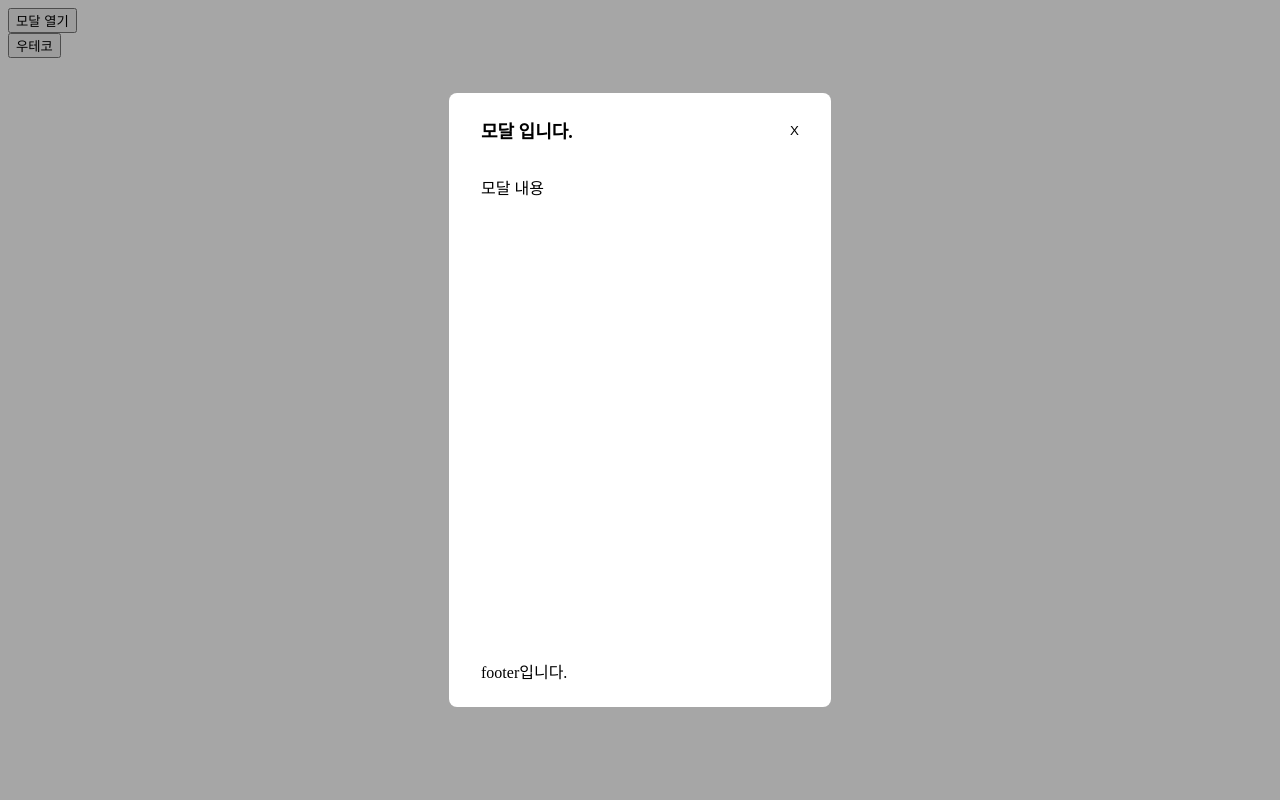
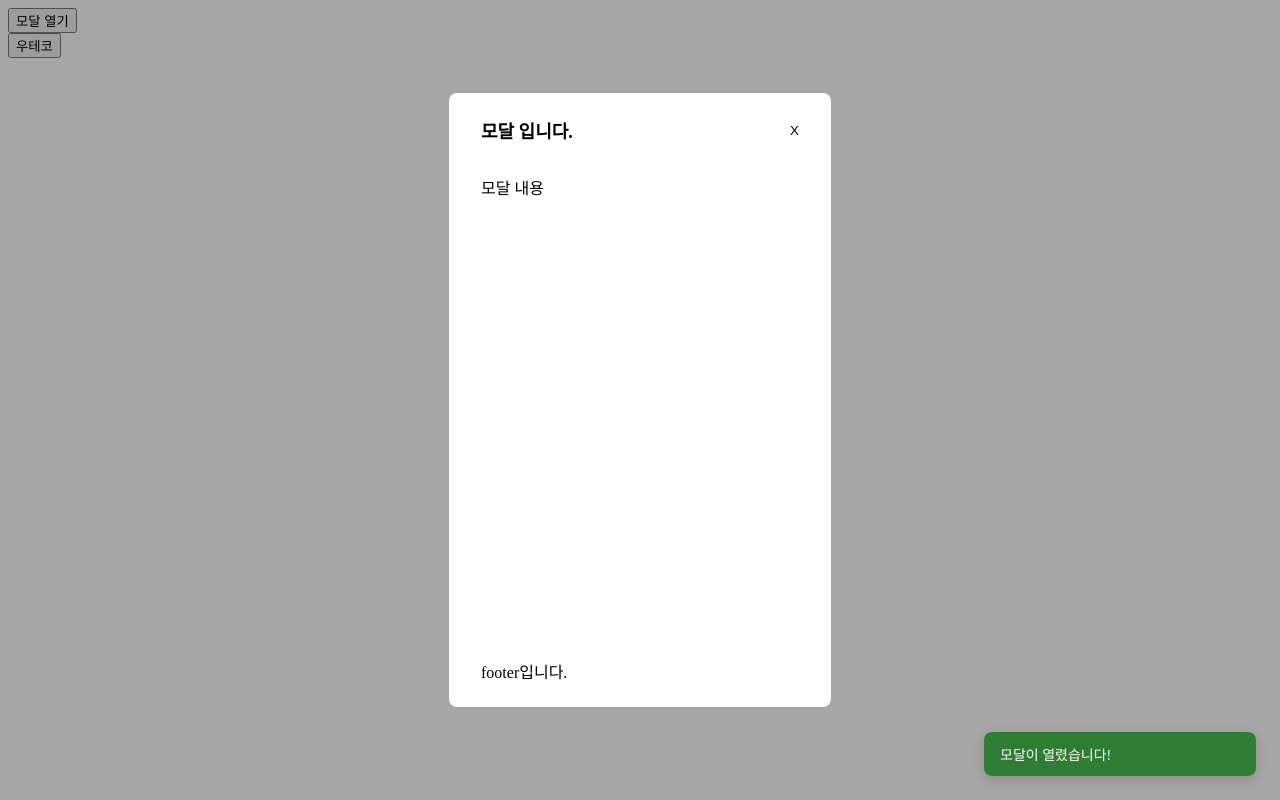
Before and after one commit to yuncic/fe-sprint, a React (Vite) app: page / in a window 1280 px wide. Both pictures are taken after a click on the button "모달 열기". Built offline with nearby package versions, Linux system fonts and the light colour scheme.

Commit message:
feat: Toast 구현

```diff
--- a/src/App.tsx
+++ b/src/App.tsx
@@ -1,9 +1,11 @@
 import Modal from "./day1-modal/Modal";
 import Dropdown from "./day2-Dropdown/Dropdown";
+import ToastProvider from "./day3-Toast/ToastProvider";
 
 function App() {
   return (
     <>
+      <ToastProvider>
         <Modal.Root>
           <Modal.Trigger>모달 열기</Modal.Trigger>
           <Modal.Content header={"모달 입니다."} footer={"footer입니다."}>
@@ -11,6 +13,7 @@ function App() {
           </Modal.Content>
         </Modal.Root>
         <Dropdown />
+      </ToastProvider>
     </>
   );
 }
--- a/src/day1-modal/Modal.tsx
+++ b/src/day1-modal/Modal.tsx
@@ -3,6 +3,7 @@ import { createPortal } from "react-dom";
 import { ModalContext } from "./ModalContext";
 import useModalContext from "./useModalContext";
 import ModalLayout from "./ModalLayout";
+import { useToastContext } from "../day3-Toast/useToastContext";
 
 function Root({ children }: { children: React.ReactNode }) {
   const [isOpen, setIsOpen] = useState(false);
@@ -23,7 +24,17 @@ function Root({ children }: { children: React.ReactNode }) {
 
 function Trigger({ children }: { children: React.ReactNode }) {
   const { open } = useModalContext();
-  return <button onClick={open}>{children}</button>;
+  const { addToast } = useToastContext();
+  return (
+    <button
+      onClick={() => {
+        open();
+        addToast("모달이 열렸습니다!", "success");
+      }}
+    >
+      {children}
+    </button>
+  );
 }
 
 interface ContentProps {
--- /dev/null
+++ b/src/day3-Toast/ToastItemView.tsx
@@ -0,0 +1,15 @@
+import { useEffect } from "react";
+import type { ToastItem } from "./ToastContext";
+
+interface Props {
+  toast: ToastItem;
+  onClose: (id: number) => void;
+}
+
+export default function ToastItemView({ toast, onClose }: Props) {
+  useEffect(() => {
+    const timer = setTimeout(() => onClose(toast.id), 3000);
+    return () => clearTimeout(timer);
+  }, [toast.id, onClose]);
+  return <div className={`toast toast--${toast.type}`}>{toast.message}</div>;
+}
--- /dev/null
+++ b/src/day3-Toast/ToastProvider.tsx
@@ -0,0 +1,32 @@
+import { useCallback, useState } from "react";
+import { ToastContext, type ToastItem } from "./ToastContext";
+import { createPortal } from "react-dom";
+import ToastItemView from "./ToastItemView";
+import "./toast.css";
+
+export default function ToastProvider({ children }: { children: React.ReactNode }) {
+  const [toasts, setToasts] = useState<ToastItem[]>([]);
+
+  const addToast = useCallback((message: string, type: ToastItem["type"]) => {
+    const id = Date.now();
+    setToasts((prev) => [...prev, { id, message, type }]);
+  }, []);
+
+  const removeToast = useCallback((id: number) => {
+    setToasts((prev) => prev.filter((toast) => toast.id !== id));
+  }, []);
+
+  return (
+    <ToastContext.Provider value={{ addToast }}>
+      {children}
+      {createPortal(
+        <div className="toast-container">
+          {toasts.map((toast) => {
+            return <ToastItemView key={toast.id} toast={toast} onClose={removeToast} />;
+          })}
+        </div>,
+        document.getElementById("toast")!,
+      )}
+    </ToastContext.Provider>
+  );
+}
--- /dev/null
+++ b/src/day3-Toast/toast.css
@@ -0,0 +1,40 @@
+.toast-container {
+  position: fixed;
+  bottom: 24px;
+  right: 24px;
+  display: flex;
+  flex-direction: column;
+  gap: 8px;
+  z-index: 9999;
+}
+
+.toast {
+  padding: 12px 16px;
+  border-radius: 8px;
+  color: white;
+  font-size: 14px;
+  min-width: 240px;
+  box-shadow: 0 4px 12px rgba(0, 0, 0, 0.15);
+  animation: toast-in 0.25s ease-out;
+}
+
+.toast--success {
+  background: #2e7d32;
+}
+.toast--error {
+  background: #c62828;
+}
+.toast--alert {
+  background: #f9a825;
+}
+
+@keyframes toast-in {
+  from {
+    opacity: 0;
+    transform: translateY(8px);
+  }
+  to {
+    opacity: 1;
+    transform: translateY(0);
+  }
+}
--- /dev/null
+++ b/src/day3-Toast/useToastContext.ts
@@ -0,0 +1,8 @@
+import { useContext } from "react";
+import { ToastContext } from "./ToastContext";
+
+export function useToastContext() {
+  const context = useContext(ToastContext);
+  if (!context) throw new Error("에러");
+  return context;
+}
```
Also changed, not shown: src/day3-Toast/Toast.tsx (deleted, +0 -15 lines), src/day3-Toast/ToastContext.ts (renamed from src/day3-Toast/ToastContext.tsx, +5 -2 lines). Lines whose indentation alone changed are shown as unchanged.
